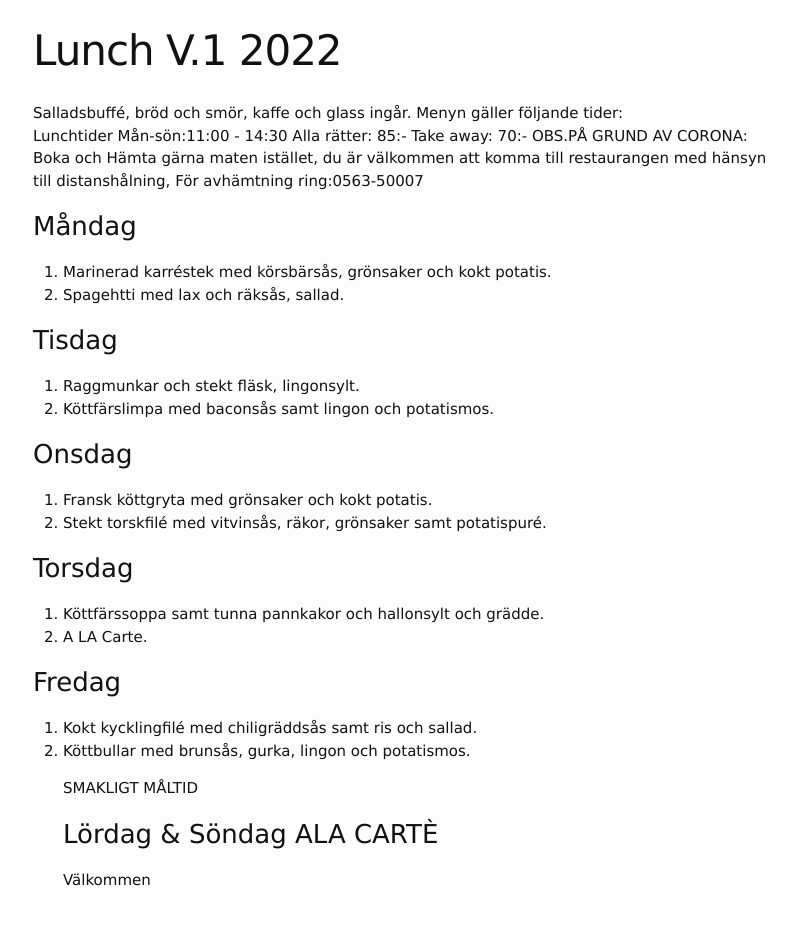
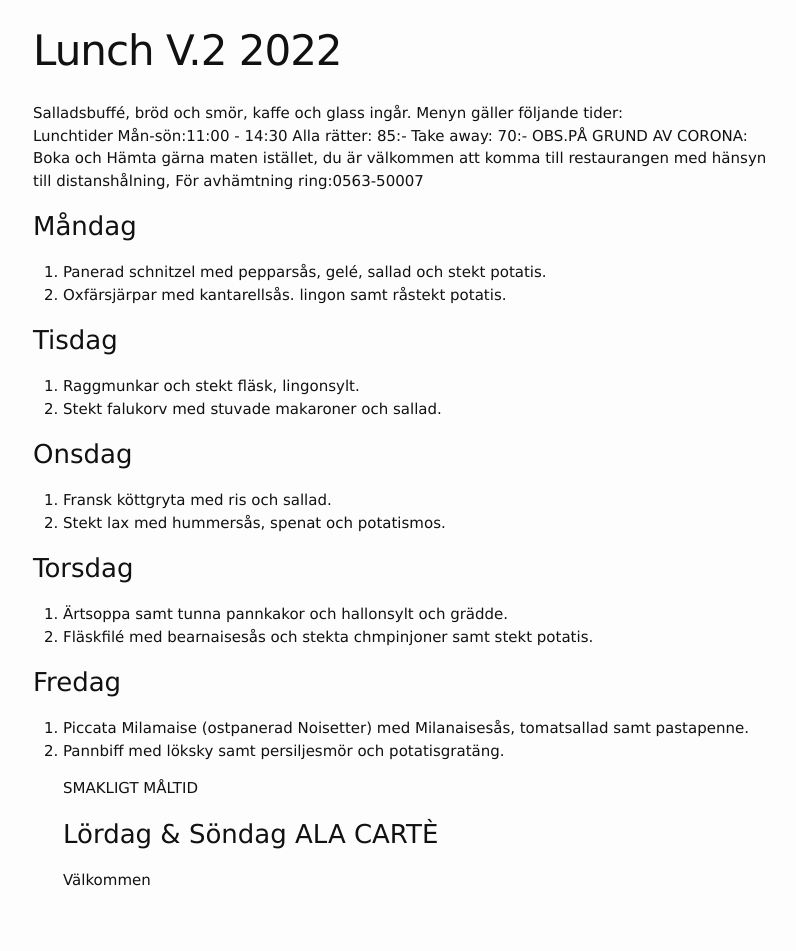
Before and after one commit to FarInn62/farinn62.github.io, a Jekyll site: the page built from lunch.md, in a window 1280 px wide. Shown: the whole page, without its empty margins (237-1033 px from the left). Built offline with Jekyll 4.4.1, drawn with Linux system fonts in a browser that asks for light colours.

Commit message:
Update lunch.md

```diff
--- a/lunch.md
+++ b/lunch.md
@@ -1,6 +1,6 @@
 ---
 layout: foodmenu
-title: Lunch V.1  2022
+title: Lunch V.2  2022
 permalink: /lunch/
 published: true
 ---
@@ -12,24 +12,24 @@ OBS.PÅ GRUND AV CORONA: Boka och Hämta gärna maten istället, du är välkomm
 
 
 ### Måndag
-1. Marinerad karréstek med körsbärsås, grönsaker och kokt potatis.
-2. Spagehtti med lax och räksås, sallad.
+1. Panerad schnitzel med pepparsås, gelé, sallad och stekt potatis.
+2. Oxfärsjärpar med kantarellsås. lingon samt råstekt potatis.
 
 ### Tisdag
 1. Raggmunkar och stekt fläsk, lingonsylt.
-2. Köttfärslimpa med baconsås samt lingon och potatismos.
+2. Stekt falukorv med stuvade makaroner och sallad.
 
 ### Onsdag
-1. Fransk köttgryta med grönsaker och kokt potatis.
-2. Stekt torskfilé med vitvinsås, räkor, grönsaker samt potatispuré.
+1. Fransk köttgryta med ris och sallad.
+2. Stekt lax med hummersås, spenat och potatismos.
 
 ### Torsdag
-1. Köttfärssoppa samt tunna pannkakor och hallonsylt och grädde.
-2. A LA Carte.
+1. Ärtsoppa samt tunna pannkakor och hallonsylt och grädde.
+2. Fläskfilé med bearnaisesås och stekta chmpinjoner samt stekt potatis.
 
 ### Fredag
-1. Kokt kycklingfilé med chiligräddsås samt ris och sallad.
-2. Köttbullar med brunsås, gurka, lingon och potatismos.
+1. Piccata Milamaise (ostpanerad Noisetter) med Milanaisesås, tomatsallad samt pastapenne.
+2. Pannbiff med löksky samt persiljesmör och potatisgratäng.
 
 
     SMAKLIGT MÅLTID
```
